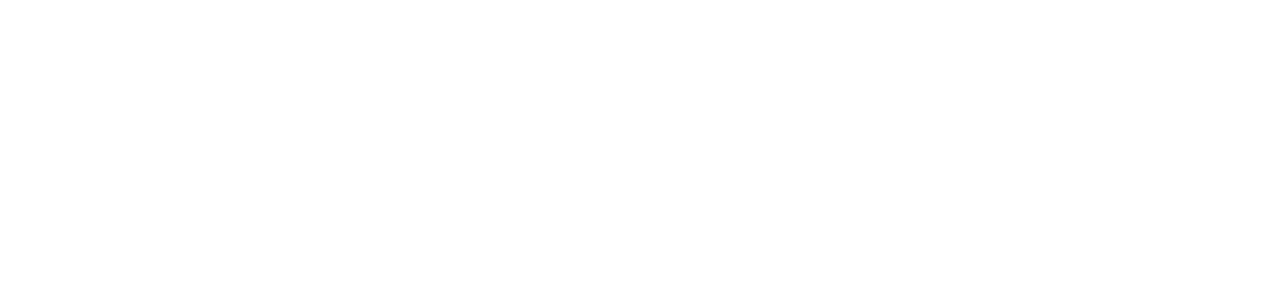
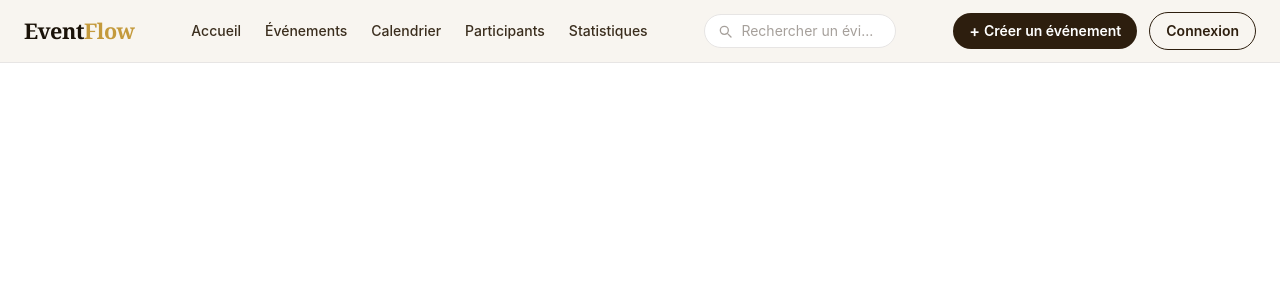
Before and after one commit to Fatoukine06/EventFlow, a React (Vite) app: page / in a window 1280 px wide. Shown: the top 300 px of the page. Built offline with nearby package versions, Linux system fonts and the light colour scheme.

Commit message:
feat: add Navbar component with Tailwind CSS

```diff
--- a/index.html
+++ b/index.html
@@ -5,6 +5,9 @@
     <link rel="icon" type="image/svg+xml" href="/favicon.svg" />
     <meta name="viewport" content="width=device-width, initial-scale=1.0" />
     <title>eventify</title>
+    <link rel="preconnect" href="https://fonts.googleapis.com" />
+    <link rel="preconnect" href="https://fonts.gstatic.com" crossorigin />
+    <link href="https://fonts.googleapis.com/css2?family=Playfair+Display:wght@700&display=swap" rel="stylesheet" />
   </head>
   <body>
     <div id="root"></div>
--- a/src/App.tsx
+++ b/src/App.tsx
@@ -1,13 +1,12 @@
 
+import Navbar from "./components/Navbar";
 
 function App() {
-
-
   return (
     <>
-
+      <Navbar />
     </>
-  )
+  );
 }
 
 export default App
--- /dev/null
+++ b/src/components/Logo.tsx
@@ -0,0 +1,26 @@
+import React from "react";
+
+const sizeClasses: Record<string, string> = {
+  sm: "text-lg",
+  md: "text-2xl",
+  lg: "text-[2.5rem]",
+  xl: "text-[4rem]",
+};
+
+interface LogoProps {
+  size?: "sm" | "md" | "lg" | "xl";
+  className?: string;
+}
+
+function Logo({ size = "md", className = "" }: LogoProps) {
+  return (
+    <a
+      href="#"
+      className={`font-['Playfair_Display',Georgia,serif] font-bold text-[#3E2514] tracking-[-0.02em] no-underline whitespace-nowrap shrink-0 ${sizeClasses[size]} ${className}`}
+    >
+      Event<span className="text-[#C49A3C]">Flow</span>
+    </a>
+  );
+}
+
+export default Logo;
--- /dev/null
+++ b/src/components/Navbar.tsx
@@ -0,0 +1,84 @@
+import { useState } from "react";
+
+const navLinks = [
+  { label: "Accueil", href: "#" },
+  { label: "Événements", href: "#" },
+  { label: "Calendrier", href: "#" },
+  { label: "Participants", href: "#" },
+  { label: "Statistiques", href: "#" },
+];
+
+function Navbar() {
+  const [menuOuvert, setMenuOuvert] = useState(false);
+
+  return (
+    <nav className="bg-[#F8F5F0] border-b border-stone-200 px-6 py-3 relative z-50">
+      <div className="max-w-7xl mx-auto flex items-center justify-between gap-4">
+        <a
+          href="#"
+          className="text-[1.35rem] font-bold tracking-tight text-[#1a1208] shrink-0 font-serif no-underline"
+        >
+          Event<span className="text-[#C49A3C]">Flow</span>
+        </a>
+
+        <ul className="hidden lg:flex items-center gap-6 text-[#3b2e1e] text-sm font-medium">
+          {navLinks.map((link) => (
+            <li key={link.label}>
+              <a href={link.href} className="hover:text-[#C49A3C] transition-colors">
+                {link.label}
+              </a>
+            </li>
+          ))}
+        </ul>
+
+        <div className="hidden lg:flex items-center gap-2 bg-white border border-stone-200 rounded-full px-3 py-1.5 text-sm text-stone-400 w-48 shrink-0">
+          <svg className="w-4 h-4 shrink-0 text-stone-400" fill="none" stroke="currentColor" viewBox="0 0 24 24">
+            <path strokeLinecap="round" strokeLinejoin="round" strokeWidth={2} d="M21 21l-4.35-4.35M17 11A6 6 0 1 1 5 11a6 6 0 0 1 12 0z" />
+          </svg>
+          <span>Rechercher un évi...</span>
+        </div>
+
+        <div className="hidden lg:flex items-center gap-3 shrink-0">
+          <button className="flex items-center gap-1 bg-[#2d1e0e] text-white text-sm font-semibold px-4 py-2 rounded-full hover:bg-[#3e2a12] transition-colors">
+            <span className="text-base leading-none">+</span> Créer un événement
+          </button>
+          <a
+            href="#"
+            className="text-sm font-semibold text-[#2d1e0e] border border-[#2d1e0e] px-4 py-2 rounded-full hover:bg-[#2d1e0e] hover:text-white transition-colors"
+          >
+            Connexion
+          </a>
+        </div>
+
+        <button
+          className="lg:hidden text-stone-700 focus:outline-none"
+          onClick={() => setMenuOuvert(!menuOuvert)}
+          aria-label="Menu"
+        >
+          <svg className="w-6 h-6" fill="none" stroke="currentColor" viewBox="0 0 24 24">
+            {menuOuvert ? (
+              <path strokeLinecap="round" strokeLinejoin="round" strokeWidth={2} d="M6 18L18 6M6 6l12 12" />
+            ) : (
+              <path strokeLinecap="round" strokeLinejoin="round" strokeWidth={2} d="M4 6h16M4 12h16M4 18h16" />
+            )}
+          </svg>
+        </button>
+      </div>
+
+      {menuOuvert && (
+        <div className="lg:hidden mt-3 pb-4 flex flex-col gap-3 text-stone-700 text-sm font-medium border-t border-stone-200 pt-3">
+          {navLinks.map((link) => (
+            <a key={link.label} href={link.href} className="hover:text-[#C49A3C] transition-colors">
+              {link.label}
+            </a>
+          ))}
+          <button className="flex items-center gap-1 bg-[#2d1e0e] text-white text-sm font-semibold px-4 py-2 rounded-full hover:bg-[#3e2a12] transition-colors w-fit mt-2">
+            <span className="text-base leading-none">+</span> Créer un événement
+          </button>
+        </div>
+      )}
+    </nav>
+  );
+}
+
+export default Navbar;
--- a/src/components/Temoignages.jsx
+++ /dev/null
@@ -1,109 +0,0 @@
-// ==============================
-// Temoignages.jsx
-// Copie ce fichier dans : src/components/Temoignages.jsx
-// ==============================
-
-function Temoignages() {
-
-  // ---- LES 3 TÉMOIGNAGES ----
-  const temoignages = [
-    {
-      id: 1,
-      texte: "EventFlow a révolutionné la gestion de nos conférences annuelles. Le calendrier intégré nous fait économiser des heures chaque semaine.",
-      initiales: "MS",
-      nom: "Moussa Sarr",
-      role: "Directeur — Forum Africain du Business",
-      couleurAvatar: "bg-amber-700",
-    },
-    {
-      id: 2,
-      texte: "La gestion des inscriptions est fluide, les participants reçoivent leurs billets en quelques secondes. Je ne pourrais plus m'en passer.",
-      initiales: "FK",
-      nom: "Fatou Koné",
-      role: "Productrice — Festival Teranga",
-      couleurAvatar: "bg-amber-800",
-    },
-    {
-      id: 3,
-      texte: "Interface élégante, outil puissant. Mes clients sont impressionnés par la qualité des pages d'événements que je crée avec EventFlow.",
-      initiales: "ND",
-      nom: "Ndéye Diallo",
-      role: "Event Manager Freelance",
-      couleurAvatar: "bg-slate-700",
-    },
-  ];
-
-  return (
-
-    // ===== SECTION ENTIÈRE (fond crème) =====
-    <section className="bg-[#f0ede8] py-20 px-8">
-
-      {/* ===== EN-TÊTE : tag + titre + sous-titre ===== */}
-      <div className="text-center mb-14">
-
-        {/* Petit tag doré */}
-        <p className="text-amber-600 text-xs font-semibold tracking-widest uppercase mb-4">
-          ✦ Ils nous font confiance
-        </p>
-
-        {/* Grand titre en serif */}
-        <h2 className="text-5xl font-bold text-stone-900 mb-4"
-            style={{ fontFamily: "Georgia, serif" }}>
-          Ce que disent nos organisateurs
-        </h2>
-
-        {/* Sous-titre */}
-        <p className="text-stone-500 text-base font-light">
-          Des professionnels qui ont transformé leur façon d'organiser
-        </p>
-
-      </div>
-
-      {/* ===== GRILLE DES 3 CARTES ===== */}
-      <div className="grid grid-cols-3 gap-6 max-w-6xl mx-auto">
-
-        {/* On boucle sur chaque témoignage */}
-        {temoignages.map((t) => (
-
-          // Carte blanche avec ombre légère
-          <div
-            key={t.id}
-            className="bg-white rounded-2xl p-8 shadow-sm border border-stone-100"
-          >
-
-            {/* ⭐ Les 5 étoiles */}
-            <div className="flex gap-1 mb-5">
-              {[1, 2, 3, 4, 5].map((etoile) => (
-                <span key={etoile} className="text-amber-400 text-lg">★</span>
-              ))}
-            </div>
-
-            {/* La citation */}
-            <p className="text-stone-600 text-sm leading-relaxed mb-8 italic">
-              « {t.texte} »
-            </p>
-
-            {/* Avatar + Nom + Rôle */}
-            <div className="flex items-center gap-3">
-
-              {/* Cercle avec initiales */}
-              <div className={`w-11 h-11 rounded-full ${t.couleurAvatar} flex items-center justify-center text-white text-sm font-bold flex-shrink-0`}>
-                {t.initiales}
-              </div>
-
-              {/* Nom et rôle */}
-              <div>
-                <p className="text-stone-900 font-semibold text-sm">{t.nom}</p>
-                <p className="text-stone-400 text-xs">{t.role}</p>
-              </div>
-
-            </div>
-          </div>
-        ))}
-
-      </div>
-    </section>
-  );
-}
-
-export default Temoignages;
```
